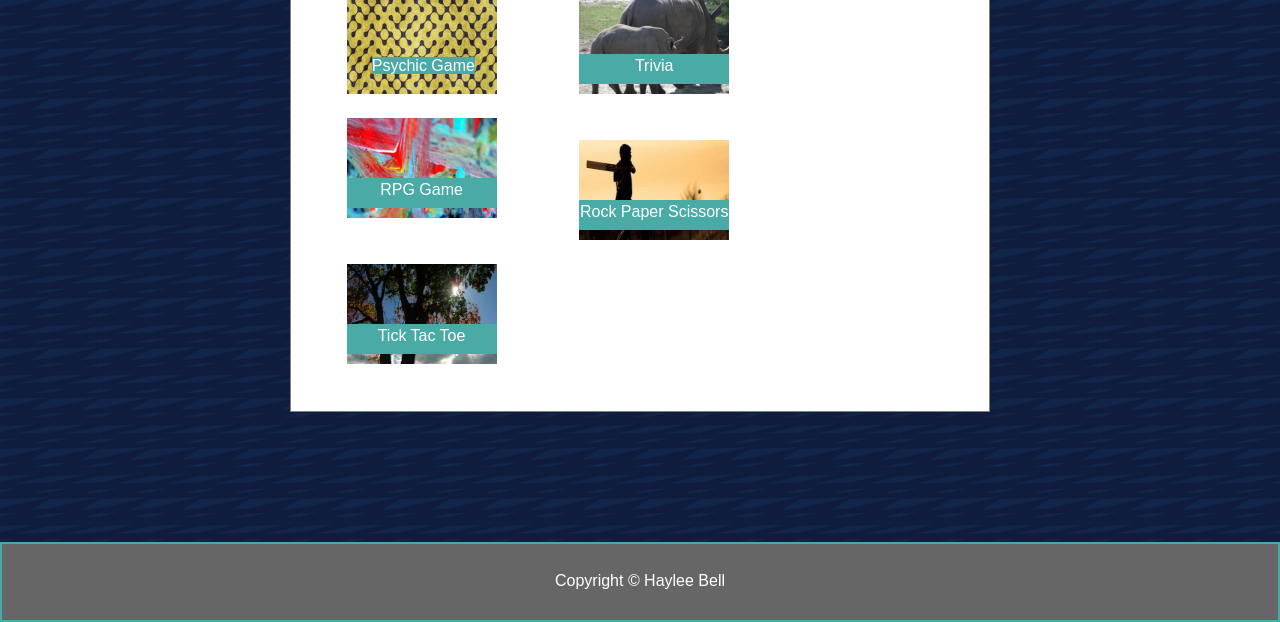
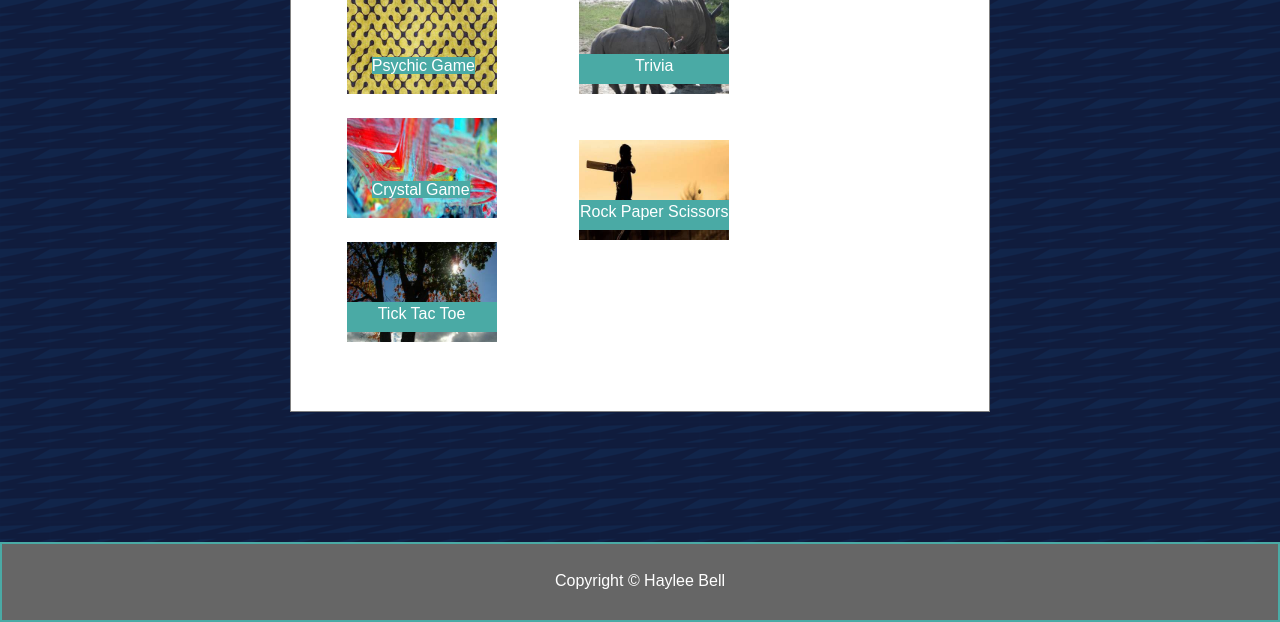
Before and after one commit to hayleeb13/Bootstrap-Portfolio, a plain HTML site: page portfolio.html in a window 1280 px wide. Shown: the part 178-800 px from the top of the page. Drawn offline with nearby package versions, Linux system fonts and the light colour scheme.

Commit message:
added crystal game

```diff
--- a/portfolio.html
+++ b/portfolio.html
@@ -107,8 +107,8 @@ body{
       <div class="col-lg-4">
         <img class="images" src="images/hangman.jpg" alt="Hangman">
         <a id="name1" href="https://hayleeb13.github.io/Psychic-Game/">Psychic Game</a>
-        <img class="images" src="images/rpg.jpg" alt="RPG Game">
-        <p class="names">RPG Game</p>
+        <img class="images" src="images/rpg.jpg" alt="Crystal Game">
+        <a id="name1" href="https://hayleeb13.github.io/unit-4-game/">Crystal Game</a>
         <img class="images" src="images/ticktactoe.jpg" alt="Tick Tac Toe">
         <p class="names">Tick Tac Toe</p>
       </div>
```
